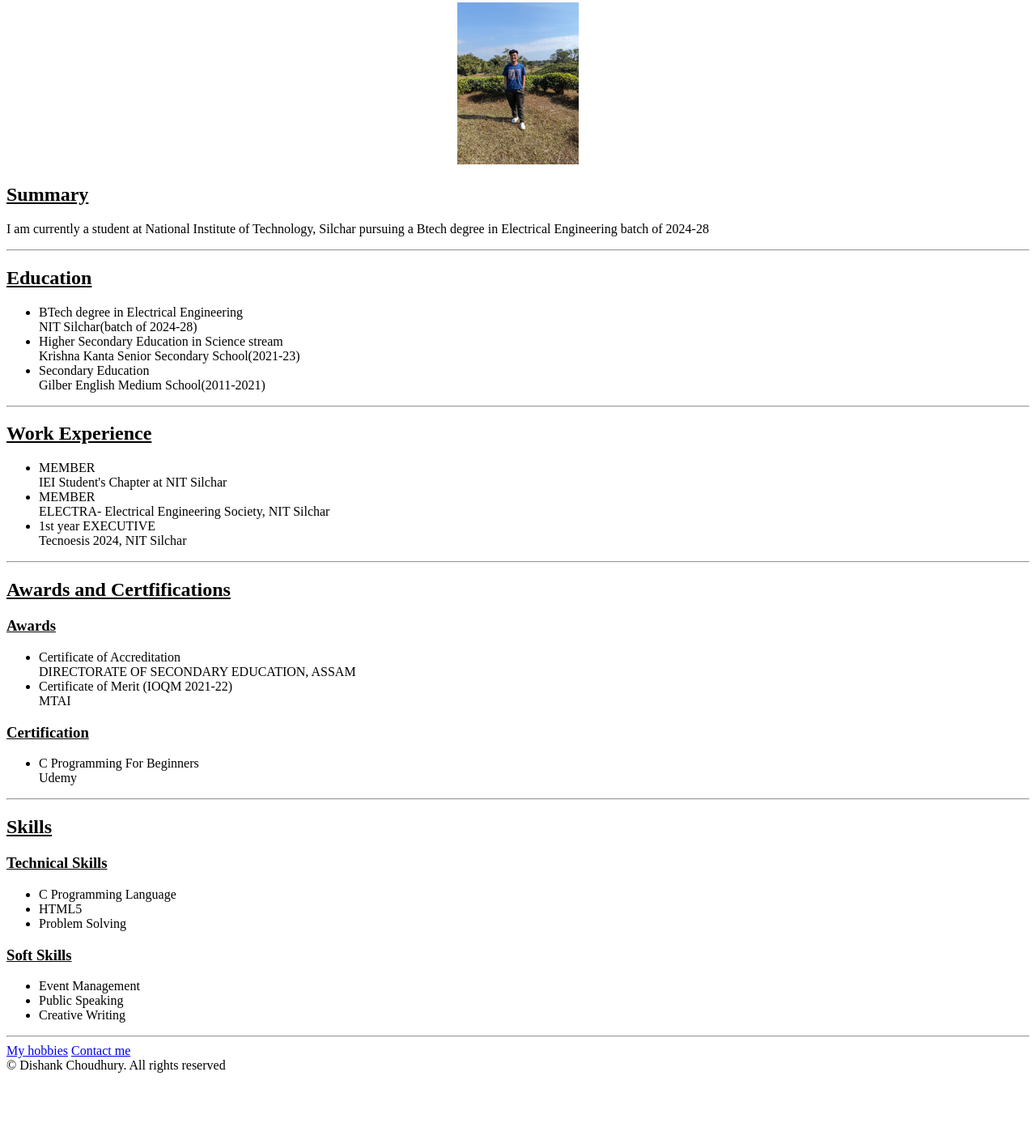
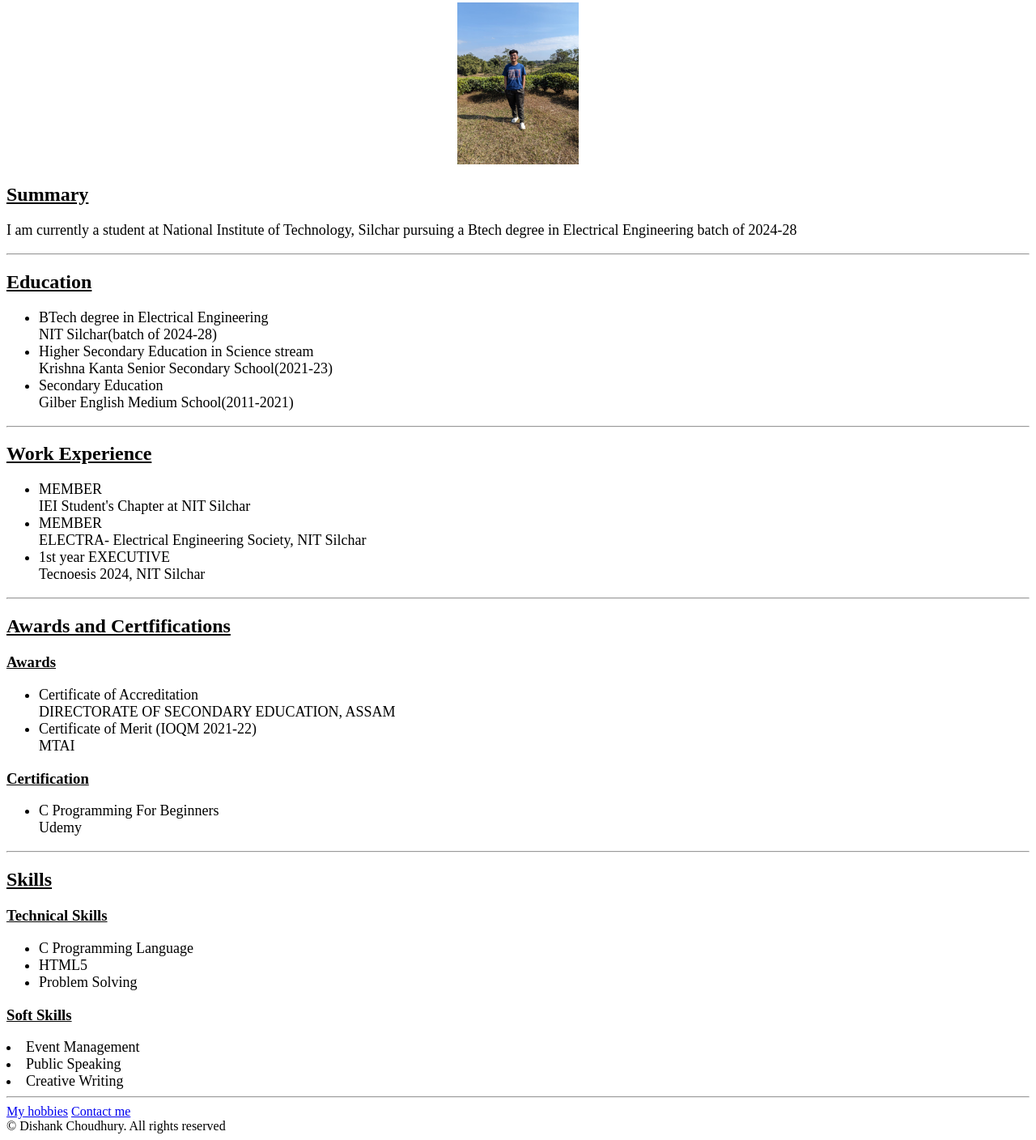
Before and after one commit to di35117/html-portfolio-2, a plain HTML site: page index.html in a window 1280 px wide. Shown: the part 77-1485 px from the top of the page at 81% size. Before the commit the page ends 1410 px from the top, so only its background shows below. Drawn offline with Linux system fonts and the light colour scheme.

Commit message:
Update index.html

```diff
--- a/index.html
+++ b/index.html
@@ -9,10 +9,10 @@
     <h1><center>Dishank Choudhury</center></h1>
      <center><img src="./resources/image.jpg" height="200"/></center>
     <h2><u>Summary</u></h2>
-    <p>I am currently a student at National Institute of Technology, Silchar pursuing a Btech degree in Electrical Engineering batch of 2024-28</p>
+   <font size="4"> <p>I am currently a student at National Institute of Technology, Silchar pursuing a Btech degree in Electrical Engineering batch of 2024-28</p></font>
     <hr/>
     <h2><u>Education</u></h2>
-    <ul>
+    <font size="4"><ul>
         <li>BTech degree in Electrical Engineering<br/>
             NIT Silchar(batch of 2024-28)</li>
         <li>Higher Secondary Education in Science stream<br/>
@@ -20,47 +20,47 @@
         <li>Secondary Education<br/>
             Gilber English Medium School(2011-2021)</li>
 
-    </ul>
+    </ul></font>
     <hr/>
     <h2><u>Work Experience</u></h2>
-    <ul>
+   <font size="4"> <ul>
         <li>MEMBER<br/>
             IEI Student's Chapter at NIT Silchar</li>
         <li>MEMBER<br/>
             ELECTRA- Electrical Engineering Society, NIT Silchar </li>
         <li>1st year EXECUTIVE<br/>
             Tecnoesis 2024, NIT Silchar</li>
-    </ul>
+    </ul></font>
     <hr/>
     <h2><u>Awards and Certfifications</u></h2>
     <h3><u>Awards</u></h3>
-    <ul>
+    <font size="4"><ul>
         <li>Certificate of Accreditation<br/>
             DIRECTORATE OF SECONDARY EDUCATION, ASSAM</li>
         <li>Certificate of Merit (IOQM 2021-22)<br/>
             MTAI
         </li>
-    </ul>
+    </ul></font>
     <h3><u>Certification</u></h3>
-    <ul>
+    <font size="4"><ul>
         <li>C Programming For Beginners<br/>
             Udemy
         </li>
-    </ul>
+    </ul></font>
     <hr/>
     <h2><u>Skills</u></h2>
     <h3><u>Technical Skills</u></h3>
-    <ul>
+    <font size="4"><ul>
         <li>C Programming Language</li>
         <li>HTML5</li>
         <li>Problem Solving</li>
-    </ul>
+    </ul></font>
     <h3><u>Soft Skills</u></h3>
-    <ul>
+    <font size="4'><ul>
         <li>Event Management</li>
         <li>Public Speaking</li>
         <li>Creative Writing</li>
-    </ul>
+    </ul></font>
     <hr/>
     <a href="./hobbies.html">My hobbies</a>
     <a href="./about.html">Contact me</a>
```
